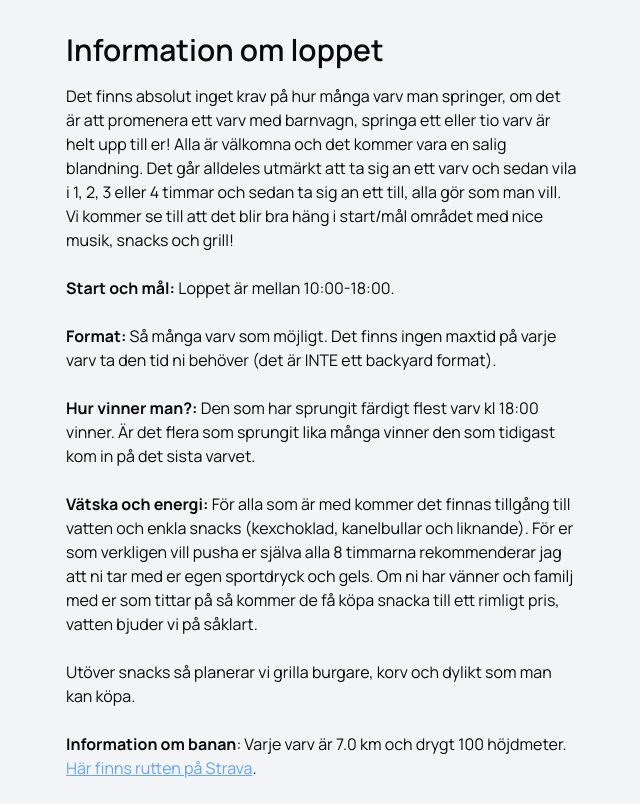
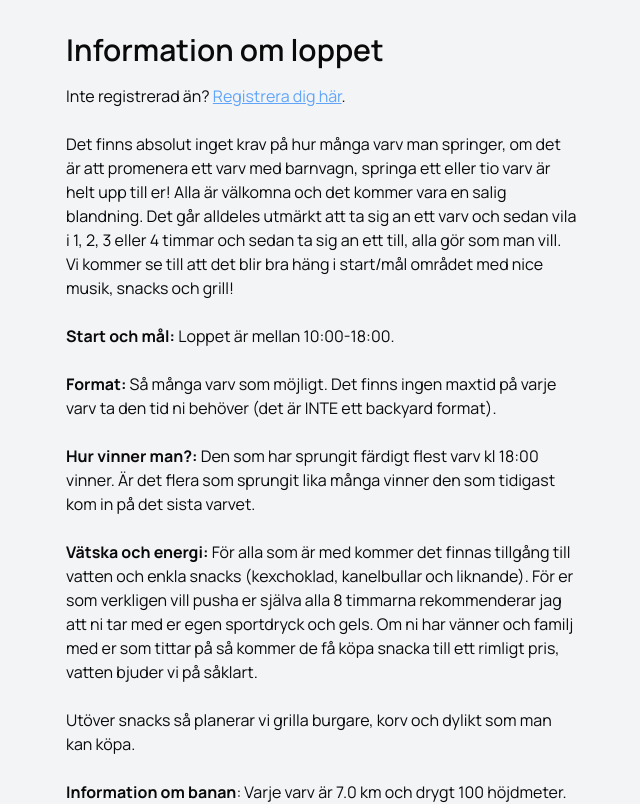
Before and after one commit to buren/altorpultra.se, a Next.js app: page /info in a window 1280 px wide. Shown: the top 804 px of the page, without its empty margins (318-958 px from the left). Built offline with nearby package versions, Linux system fonts and the light colour scheme.

Commit message:
Add register link to /info page

```diff
--- a/src/app/info/page.tsx
+++ b/src/app/info/page.tsx
@@ -1,3 +1,4 @@
+import { baseRegisterUrl } from "@/components/RegisterButton"
 import SectionTitle from "@/components/SectionTitle"
 
 export default function Info() {
@@ -8,6 +9,8 @@ export default function Info() {
           <section className="mb-12">
             <div className="mx-auto max-w-lg">
               <SectionTitle title="Information om loppet" />
+              <p>Inte registrerad än? <a href={baseRegisterUrl} className="underline text-blue-400">Registrera dig här</a>.</p>
+              <br />
               <p>Det finns absolut inget krav på hur många varv man springer, om det är att promenera ett varv med barnvagn, springa ett eller tio varv är helt upp till er! Alla är välkomna och det kommer vara en salig blandning. Det går alldeles utmärkt att ta sig an ett varv och sedan vila i 1, 2, 3 eller 4 timmar och sedan ta sig an ett till, alla gör som man vill.</p>
               <p>Vi kommer se till att det blir bra häng i start/mål området med nice musik, snacks och grill!</p>
               <br />
```
